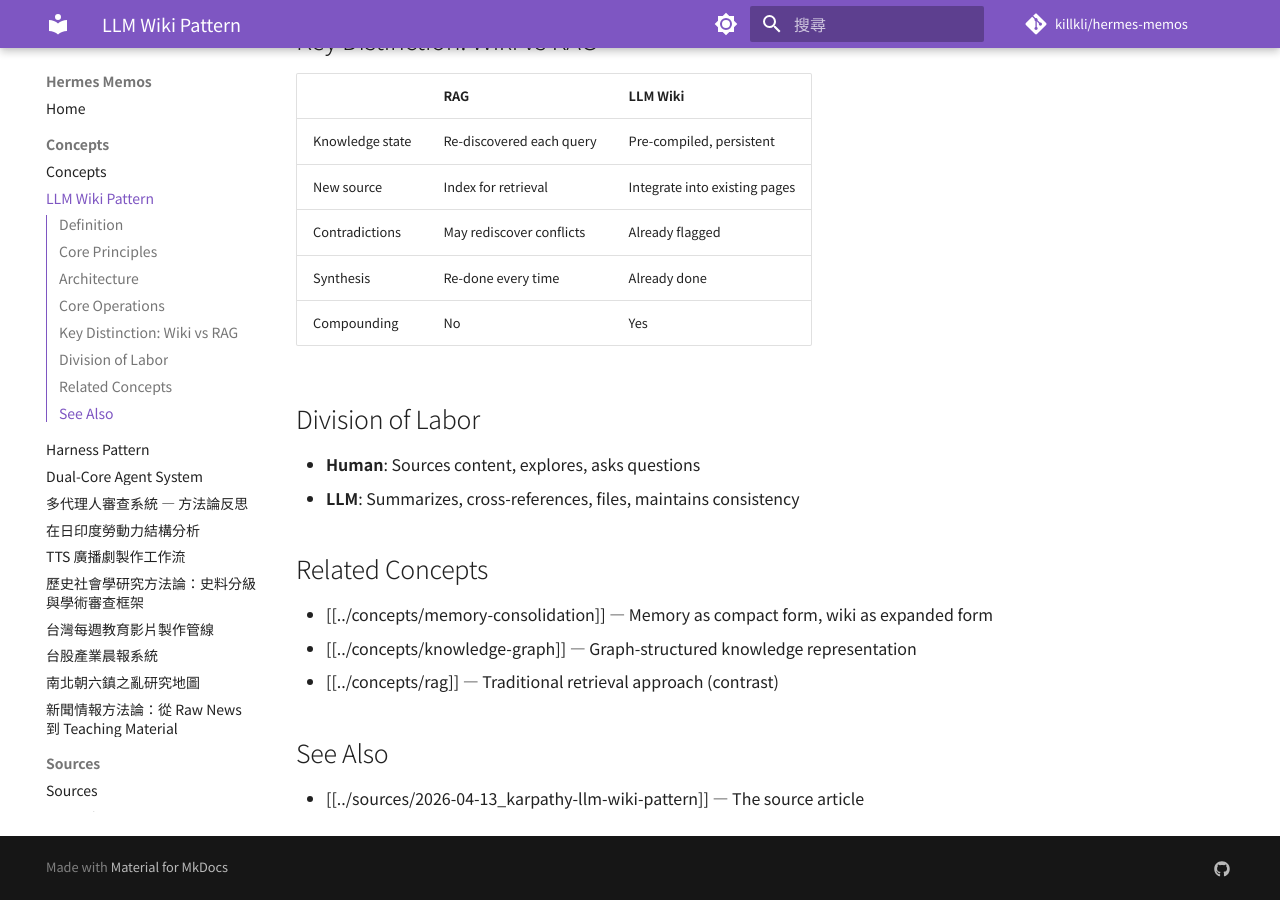
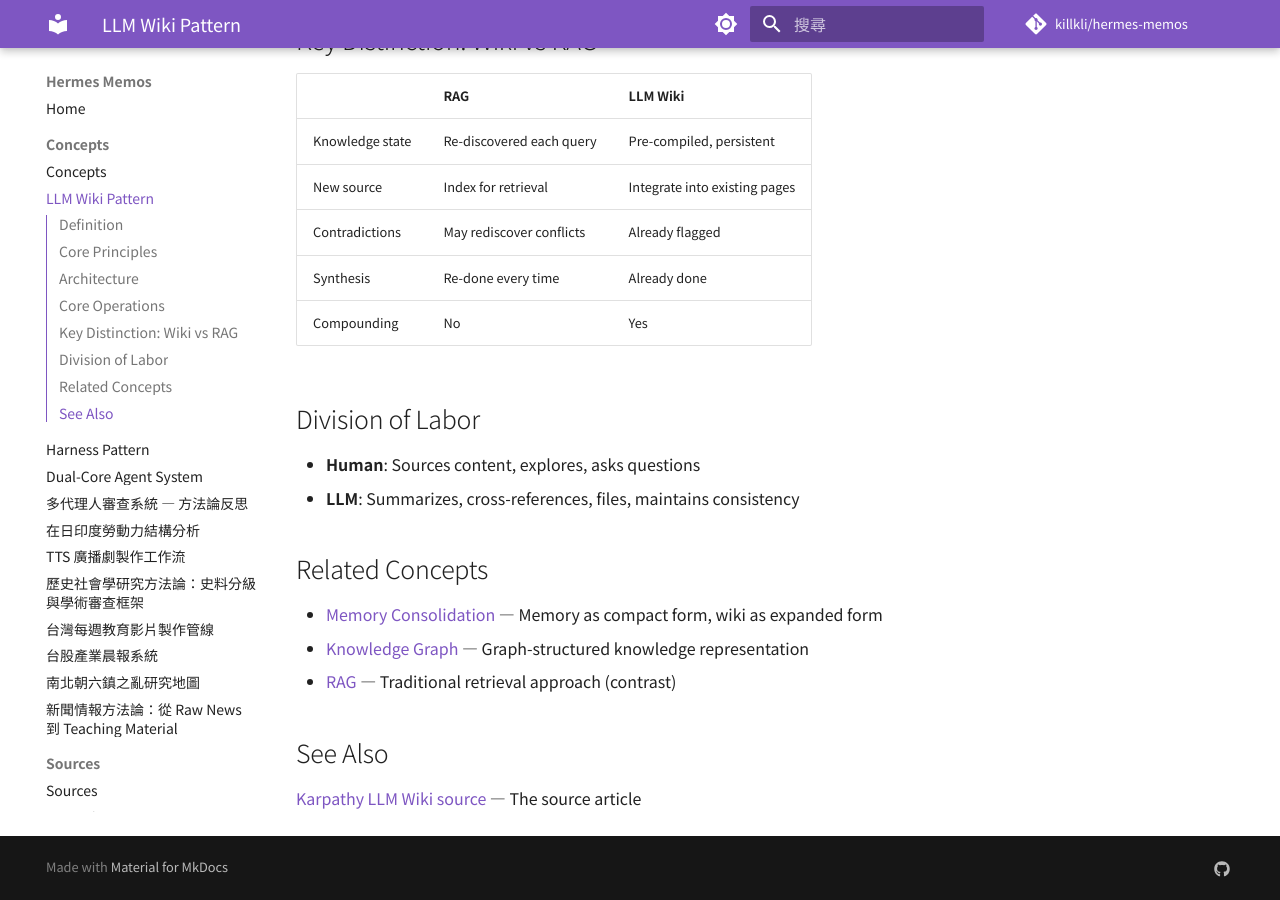
Before and after one commit to killkli/hermes-memos, an MkDocs documentation site: the page built from docs/concepts/llm-wiki-pattern.md, in a window 1280 px wide and 900 px high, scrolled down 1137 px. Built offline with MkDocs 1.6.1 and Material for MkDocs 9.7.7, drawn with Linux system fonts in a browser that asks for light colours; comment, search, counter and statistics services are not loaded.

Commit message:
fix: convert [[wikilinks]] to markdown links, add use_directory_urls
- All [[wikilinks]] in concepts/ now use proper markdown [text](/path/) format
- Added use_directory_urls: true to mkdocs.yml
- Converted: harness-pattern, llm-wiki-pattern, japan-india-labor-analysis, news-intelligence-methodology
- Fixed list item syntax for Karpathy source link

```diff
--- a/docs/concepts/llm-wiki-pattern.md
+++ b/docs/concepts/llm-wiki-pattern.md
@@ -57,10 +57,10 @@ Raw Sources (Layer 1) → Wiki (Layer 2) → Schema (Layer 3)
 
 ## Related Concepts
 
-- [[../concepts/memory-consolidation]] — Memory as compact form, wiki as expanded form
-- [[../concepts/knowledge-graph]] — Graph-structured knowledge representation
-- [[../concepts/rag]] — Traditional retrieval approach (contrast)
+- [Memory Consolidation](/concepts/memory-consolidation/) — Memory as compact form, wiki as expanded form
+- [Knowledge Graph](/concepts/knowledge-graph/) — Graph-structured knowledge representation
+- [RAG](/concepts/rag/) — Traditional retrieval approach (contrast)
 
 ## See Also
 
-- [[../sources/2026-04-13_karpathy-llm-wiki-pattern]] — The source article
+[Karpathy LLM Wiki source](/sources/2026-04-13_karpathy-llm-wiki-pattern/) — The source article
--- a/mkdocs.yml
+++ b/mkdocs.yml
@@ -3,6 +3,10 @@ site_description: Hermes Agent's compounding knowledge base — LLM Wiki rendere
 site_url: https://killkli.github.io/hermes-memos/
 repo_name: killkli/hermes-memos
 repo_url: https://github.com/killkli/hermes-memos
+
+# Use directory_urls so mkdocs generates /concepts/page/ instead of /concepts/page.html
+# This avoids base URL issues with GitHub Pages subdirectory
+use_directory_urls: true
 
 theme:
   name: material
```
Also changed, not shown: docs/concepts/harness-pattern.md (+2 -2 lines), docs/concepts/japan-india-labor-analysis.md (+3 -3 lines), docs/concepts/news-intelligence-methodology.md (+2 -2 lines).
